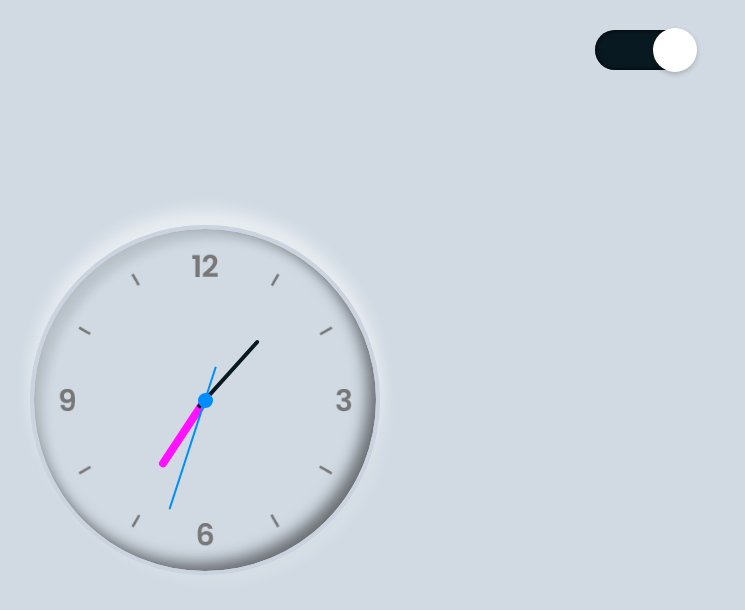
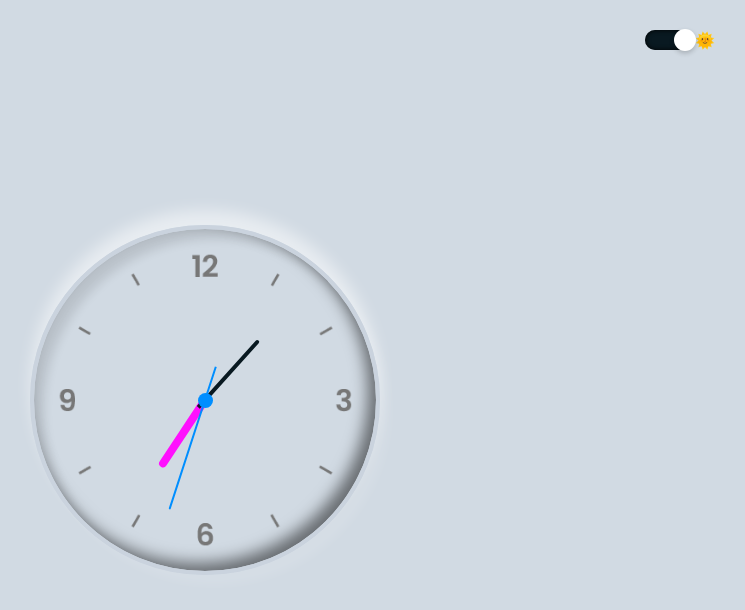
Before and after one commit to kmdshojib/Dark_clock_UI, a plain HTML site: page index.html in a window 1280 px wide. Both pictures are taken after a click on the element 1080 px from the left and 50 px from the top of the page. Shown: the whole page, without its empty margins (435-1180 px from the left). Drawn offline with Linux system fonts and the light colour scheme.

Commit message:
icon added

```diff
--- a/app.css
+++ b/app.css
@@ -137,12 +137,12 @@ body.light .sc:before {
 }
 
 
-/* .toggleClass::before {
+.toggleClass::before {
     position: absolute;
-    content: 'Light Mode';
-    left: 25px;
-    white-space: nowrap;
-} */
+    content: '🌜';
+    left: 50px;
+    /* white-space: nowrap; */
+}
 
 
 /* body.light .toggleClass {
@@ -151,14 +151,16 @@ body.light .sc:before {
 } */
 
 
-/* body.light .toggleClass::before {
-    content: 'Dark Mode';
-} */
+body.light .toggleClass::before {
+    content: '🌞';
+    right: 100px;
+
+}
 
 input[type="checkBox"] {
     position: relative;
-    width: 100px;
-    height: 40px;
+    width: 50px;
+    height: 20px;
     -webkit-appearance: none;
     outline: none;
     background: #cad3de;
@@ -175,8 +177,8 @@ input:checked[type="checkBox"] {
 input[type="checkBox"]::before {
     content: '';
     position: absolute;
-    width: 40px;
-    height: 40px;
+    width: 20px;
+    height: 20px;
     top: 0;
     left: 0;
     border-radius: 20px;
@@ -186,6 +188,10 @@ input[type="checkBox"]::before {
     transition: 0.5s;
 }
 
-input:checked[type="checkBox"]::before {
-    left: 60px;
+input:checked + .icon::after{
+    left: 30px;
 }
+input:checked[type="checkBox"]::before  {
+    content: '';
+    left: 30px;
+}
--- a/index.html
+++ b/index.html
@@ -25,7 +25,11 @@
             <div class="sc " id="sc"></div>
         </div>
         <div class="toggleClass" id="toggle">
-            <input type="checkbox" name="">
+            <input type="checkbox" name="icon">
+             <!-- <label for="icon"  for="toggle" class="icon">
+                 <p>🌞  🌜</p>
+            </label>
+              -->
         </div>
 
         <script src="script.js "></script>
```
